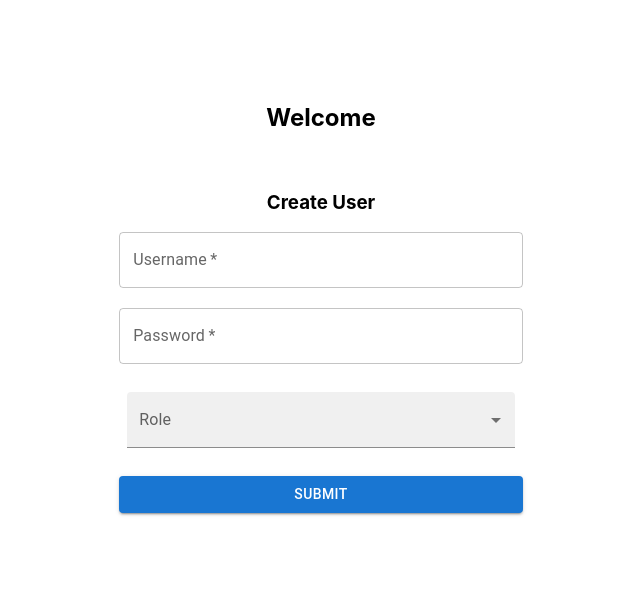
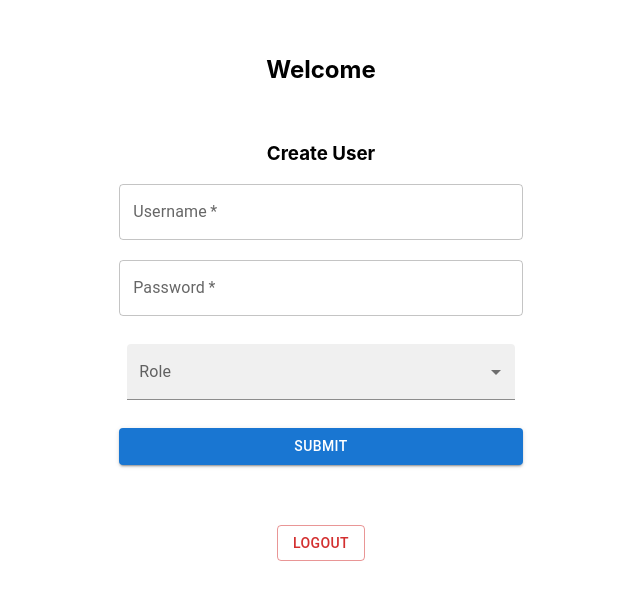
Before and after one commit to IshiniKiridena/ssd-frontend, a React (Create React App) app: page /admin in a window 1280 px wide. Shown: the part 102-702 px from the top of the page, without its empty margins (319-959 px from the left). Built offline with nearby package versions, Linux system fonts and the light colour scheme.

Commit message:
logout commited

```diff
--- a/src/Components/AdminDashboard.js
+++ b/src/Components/AdminDashboard.js
@@ -34,6 +34,11 @@ class AdminDashboard extends Component{
         })
     }
 
+    logout() {
+        localStorage.clear();
+        window.location.href = "/";
+      }
+
     render(){
         const{username,password,role} = this.state
         const user = localStorage.getItem("username");
@@ -69,8 +74,10 @@ class AdminDashboard extends Component{
                 <Button type="submit" variant="contained">Submit</Button>
                 </FormControl>
             </form>
+            <br/><br/><br/>
+            <Button variant="outlined" color="error" onClick={()=>this.logout()}>Logout</Button>
+            </div>
 
-            </div>
         </div>
         )
     }
--- a/src/Components/ManagerDashboard.js
+++ b/src/Components/ManagerDashboard.js
@@ -27,8 +27,15 @@ class ManagerDashboard extends Component{
         })
         .then(response =>{
             console.log(response)
+            alert("Message sent successfully");
+            window.location.reload(false);
         })
     }
+
+    logout() {
+        localStorage.clear();
+        window.location.href = "/";
+      }
 
     render(){
         const{message} = this.state
@@ -36,7 +43,7 @@ class ManagerDashboard extends Component{
         return(
             <div style={{display: "flex",justifyContent: "center",alignItems: "center",height: "100vh"}}>
             <div>
-            <h2>Welcome {user}</h2>
+
             <br/>
             <h3>Enter Message</h3>
             <form id="msgForm" onSubmit={this.handleSubmit}>
@@ -48,6 +55,8 @@ class ManagerDashboard extends Component{
                 <Button type="submit" variant="contained">Send</Button>
             </FormControl>
             </form>
+            <br/><br/><br/>
+            <Button variant="outlined" color="error" onClick={()=>this.logout()}>Logout</Button>
             </div>
             </div>
         )
--- a/src/Components/WorkerDashboard.js
+++ b/src/Components/WorkerDashboard.js
@@ -27,8 +27,15 @@ class WorkerDashboard extends Component{
         })
         .then(response =>{
             console.log(response)
+            alert("Message sent successfully");
+            window.location.reload(false);
         })
     }
+
+    logout() {
+        localStorage.clear();
+        window.location.href = "/";
+      }
 
     render(){
         const{message} = this.state
@@ -36,7 +43,7 @@ class WorkerDashboard extends Component{
         return(
             <div style={{display: "flex",justifyContent: "center",alignItems: "center",height: "100vh"}}>
             <div>
-                <h2>Welcome {user}</h2>
+
                 <br/>
                 <h3>Enter Message</h3>
                 <form id="msgForm" onSubmit={this.handleSubmit}>
@@ -46,7 +53,8 @@ class WorkerDashboard extends Component{
                 <Button type="submit" variant="contained">Send</Button>
                 </FormControl>
                 </form>
-
+                <br/><br/><br/>
+            <Button variant="outlined" color="error" onClick={()=>this.logout()}>Logout</Button>
         </div>
         </div>
         )
```
